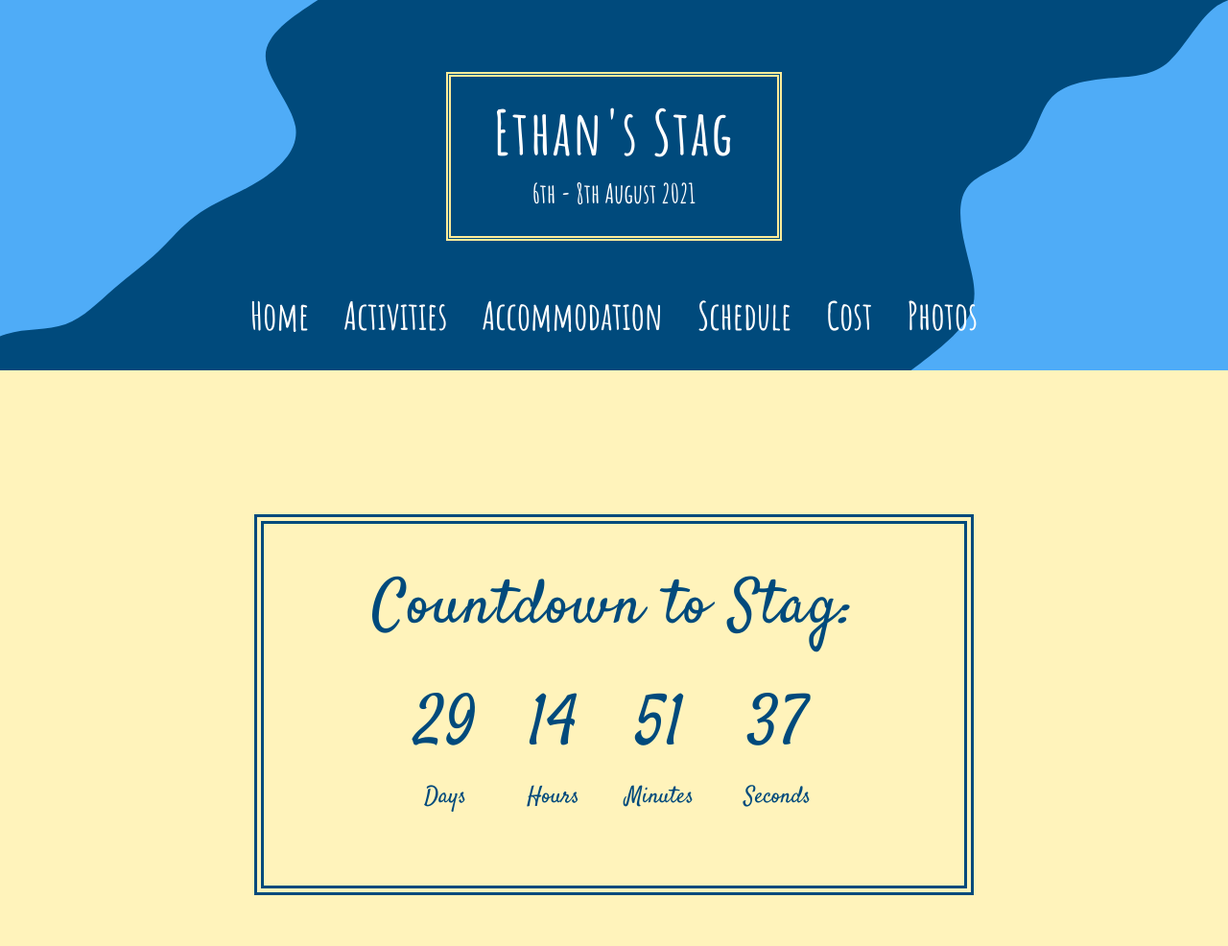
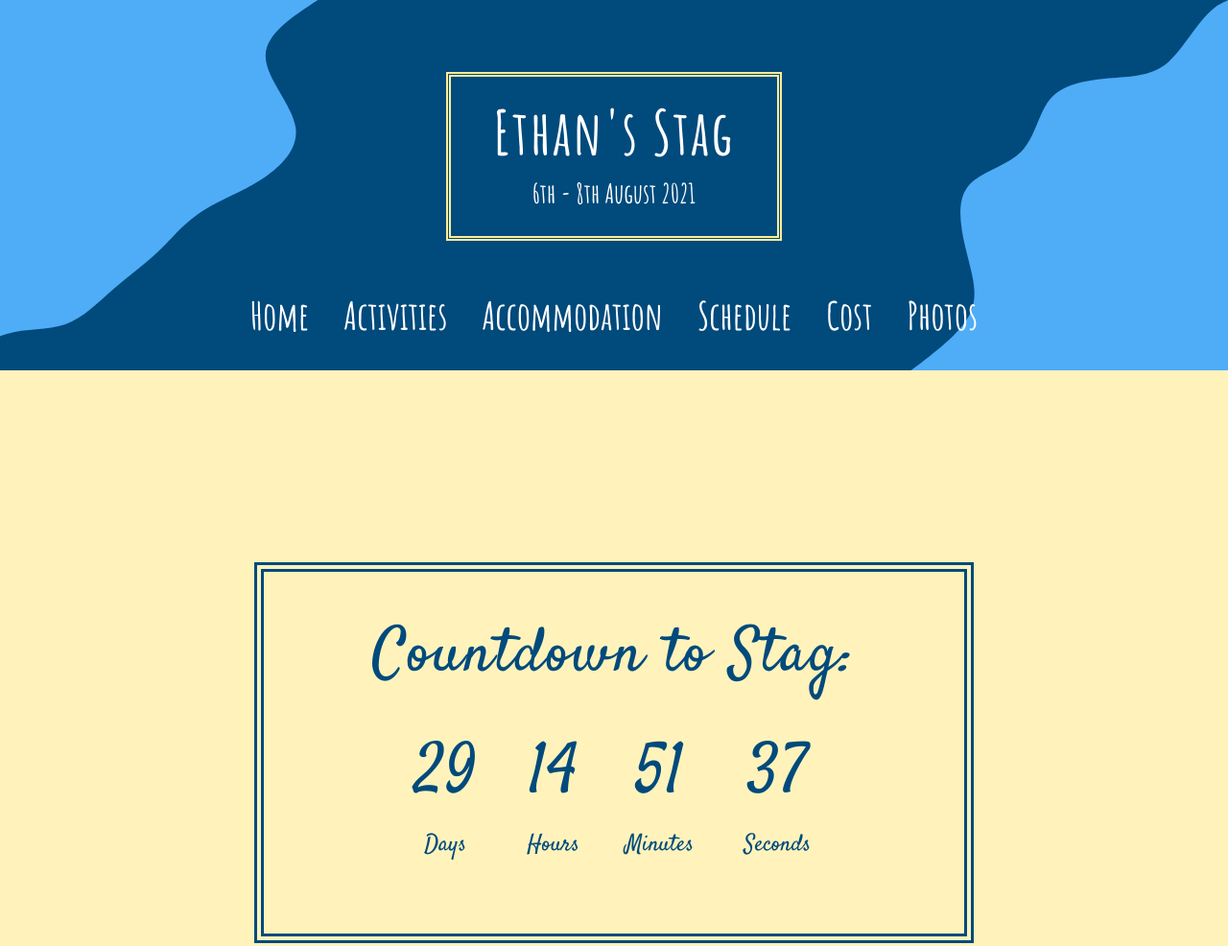
Before and after one commit to DevMattDavies/Ethans-Stag, a plain HTML site: page index.html in a window 1280 px wide. Shown: the top 986 px of the page at 96% size. Drawn offline with nearby package versions, Linux system fonts and the light colour scheme.

Commit message:
Update index.html

```diff
--- a/index.html
+++ b/index.html
@@ -13,7 +13,7 @@
 
    <style>
      body {
-       background-color: #ffed99aa;
+       /* background-color: #ffed99aa; */
        min-height: 100vh;
        height: 100%;
        position: relative;
@@ -49,6 +49,8 @@
    <!-- Navbar Section End -->
    <main>
      <!-- Coundown Section Start -->
+     <div class="accommodation-container">
+
        <div class="countdown-container">
          <h1 id="headline">Countdown to Stag:</h1>
          <div id="countdown">
@@ -62,6 +64,7 @@
                <li class="countdownli"><span id="seconds"></span>Seconds</li>
              </div>
            </ul>
+         </div>
        </div>
      </div>
      <!-- Countdown Section End -->
```
Lines whose indentation alone changed are shown as unchanged.
